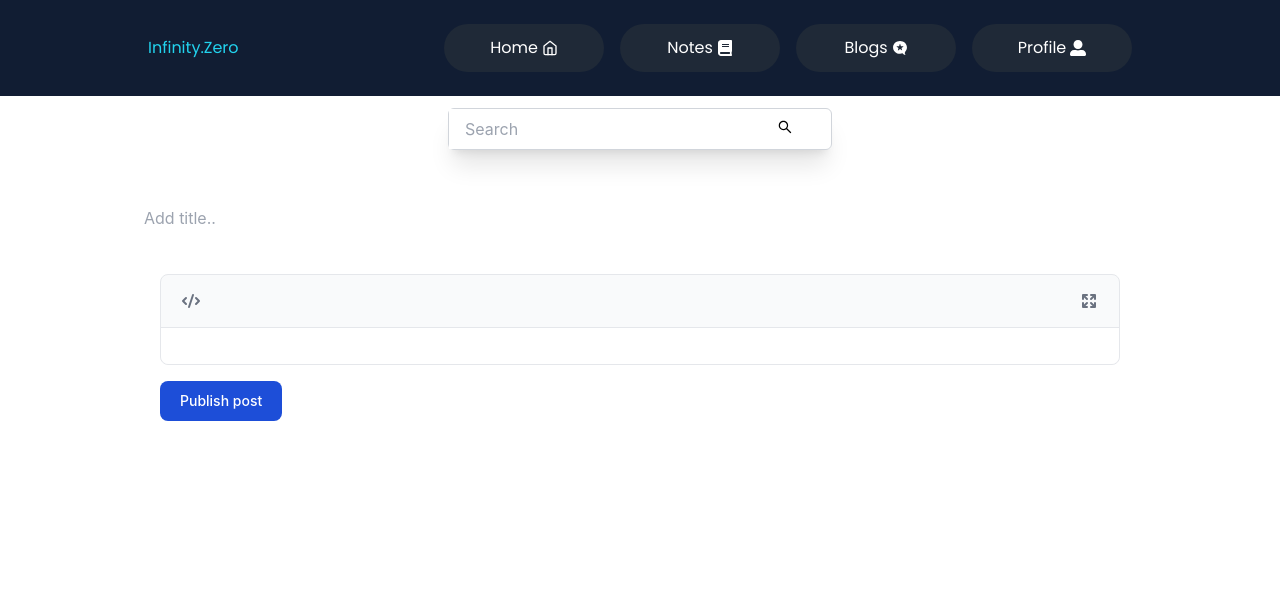
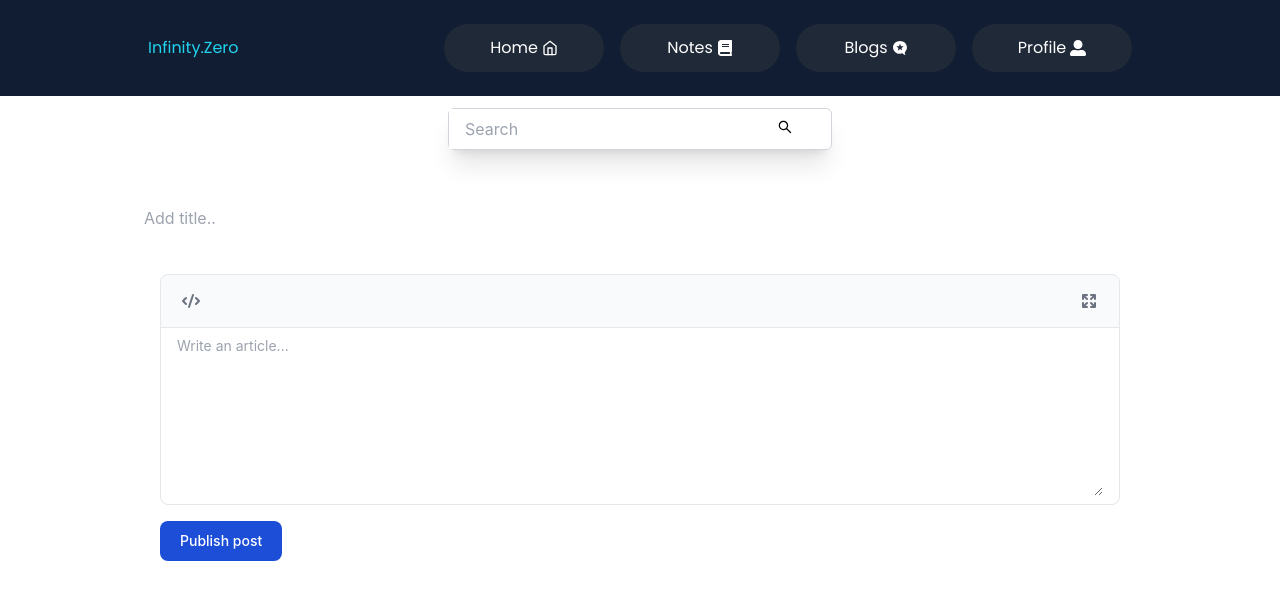
Before and after one commit to Ranjitale/wow, a React (Create React App) app: page /add in a window 1280 px wide. Shown: the top 600 px of the page. Built offline with nearby package versions, Linux system fonts and the light colour scheme; no server answers; the HTML template or start-up script is replaced by a standard one.

Commit message:
Update Add.js

```diff
--- a/src/components/Add.js
+++ b/src/components/Add.js
@@ -39,6 +39,7 @@ function Add() {
             <input className=" h-12 border-red-400 mx-36 my-8 w-6/12" type="text" value={title} onChange={(e) => {
               setTitle(e.target.value)
             }} placeholder='Add title..'></input>
+
             <div className='w-9/12 mx-auto '>
 
                 <form onSubmit={(e) => {
@@ -69,15 +70,8 @@ function Add() {
        </div>
        <div className="px-4 py-2 bg-white rounded-b-lg dark:bg-gray-800">
            <label htmlFor="editor" className="sr-only">Publish post</label>
-                           <pre
-    id="editor"
-    contentEditable="true"
-    onInput={(e) => setContent(e.target.value)}
-    className="block w-full px-0 text-sm text-gray-800 bg-white border-0 dark:bg-gray-800 focus:ring-0 dark:text-white dark:placeholder-gray-400"
-    placeholder="Write an article..."
-    required
-/>
- </div>
+                            <textarea id="editor" value={content} onChange={(e)=>setContent(e.target.value)} rows="8" className="block w-full px-0 text-sm text-gray-800 bg-white border-0 dark:bg-gray-800 focus:ring-0 dark:text-white dark:placeholder-gray-400" placeholder="Write an article..." required></textarea>
+       </div>
    </div>
    <button type="submit" onClick={Add}  className="inline-flex items-center px-5 py-2.5 text-sm font-medium text-center text-white bg-blue-700 rounded-lg focus:ring-4 focus:ring-blue-200 dark:focus:ring-blue-900 hover:bg-blue-800">
        Publish post
```
